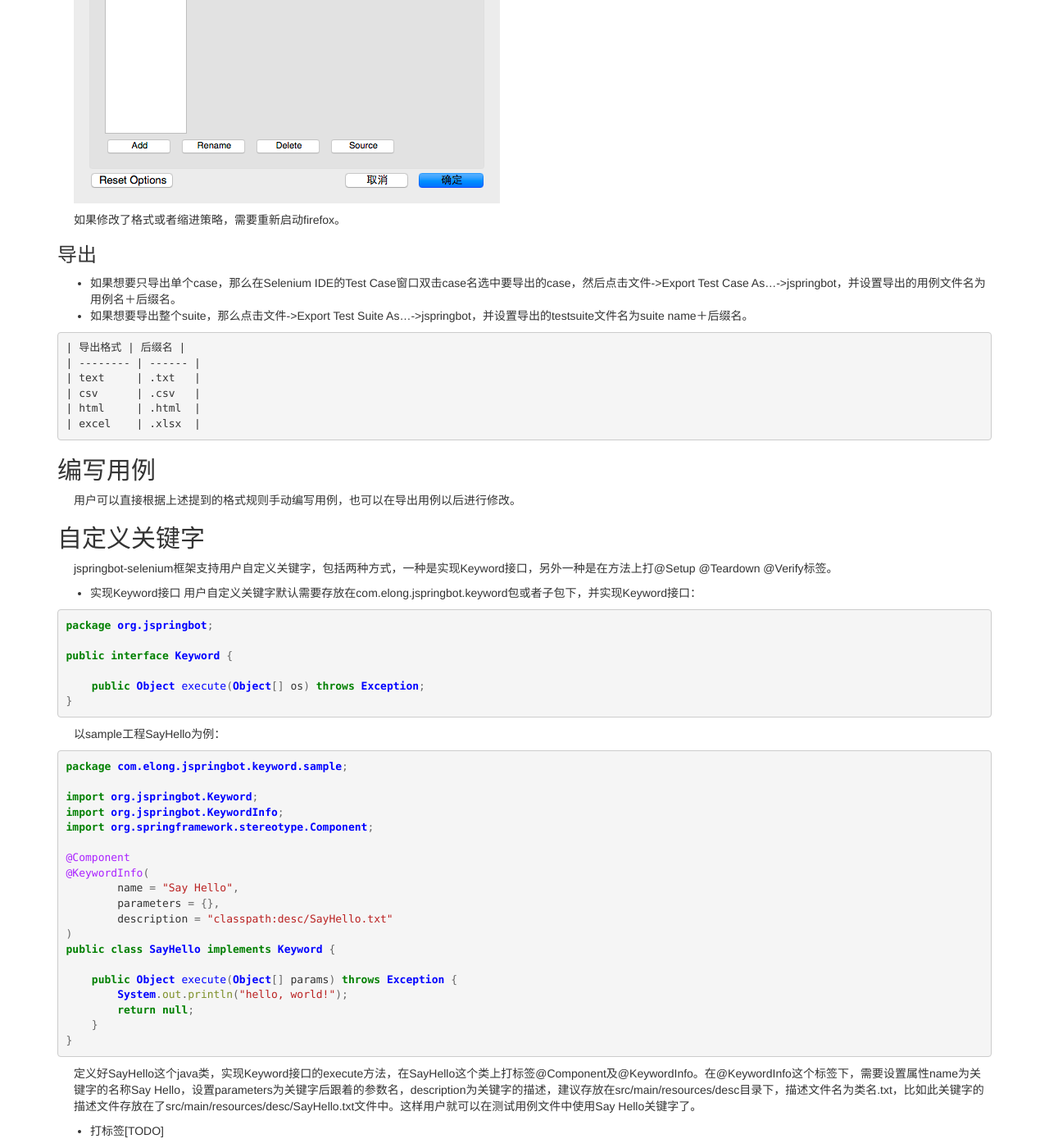
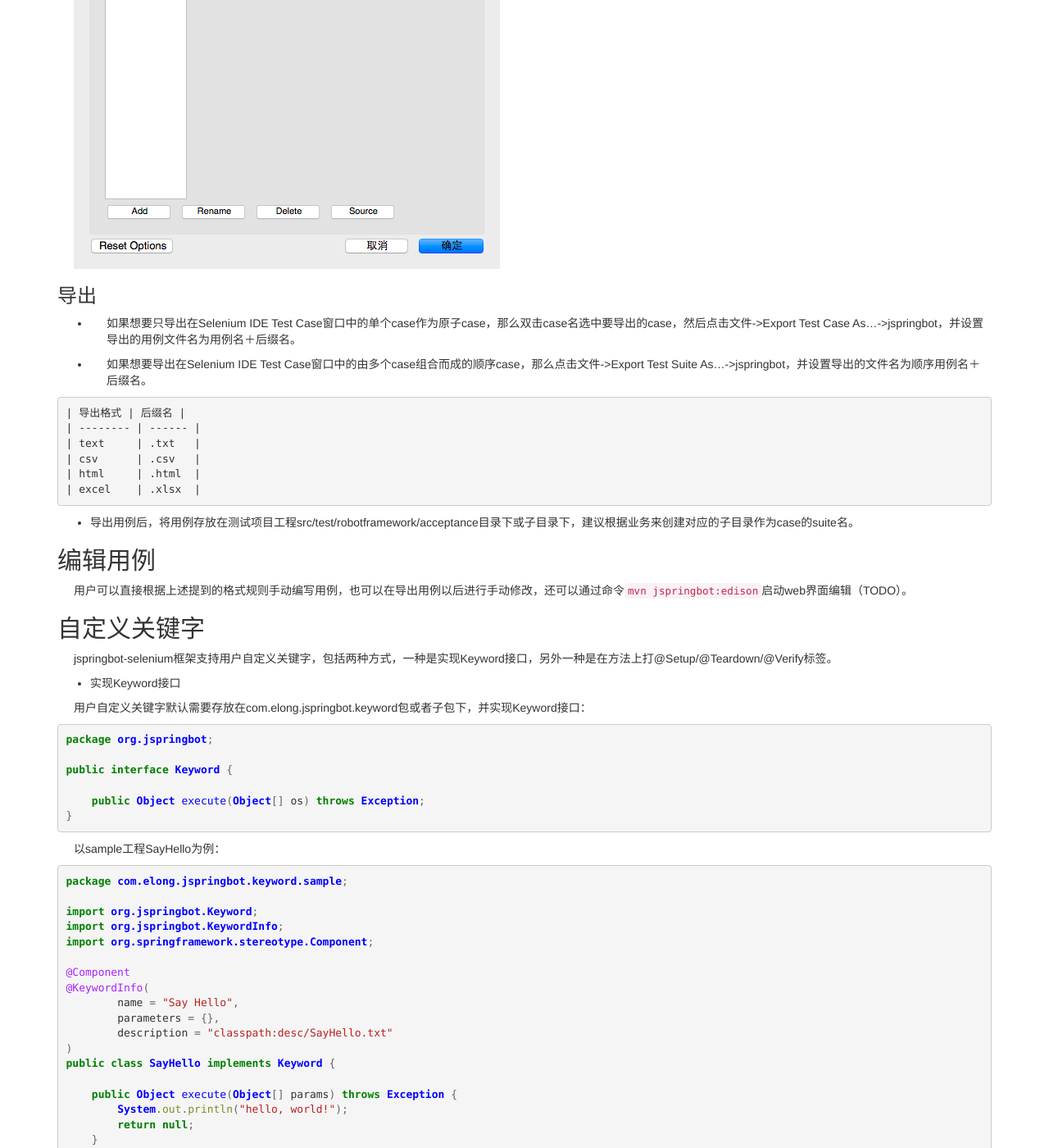
Before and after one commit to yanshuai/blog, a Jekyll site: the page built from _posts/2014-10-18-jspringbot-selenium用户手册.md, in a window 1280 px wide and 1400 px high, scrolled down 5672 px. Shown: the whole window at 82% size. Built offline with Jekyll 4.4.1, drawn with Linux system fonts in a browser that asks for light colours; nearby versions of some CDN libraries; Markdown is read by kramdown in place of the engine named in the settings; some of the changed text lies outside the part shown.

Commit message:
更新selenium用户手册

````diff
--- a/_posts/2014-10-18-jspringbot-selenium用户手册.md
+++ b/_posts/2014-10-18-jspringbot-selenium用户手册.md
@@ -118,14 +121,18 @@
 ```
 
 * java
+
 * maven
 
-## 项目初始化
+## 测试项目
+
+### 初始化
+
 如果尚未初始化测试项目工程，那么首先需要执行命令```mvn archetype:generate -B -DarchetypeGroupId=com.elong.jspringbot -DarchetypeArtifactId=jspringbot-selenium-archetype -DarchetypeVersion=RELEASE -DgroupId=com.elong.jspringbot -Dpackage=com.elong.jspringbot -DartifactId=jspringbot-selenium-<team> -Dversion=<version>```，其中```<team>```设置为所在团队的名称，```<version>```设置为对应被测项目的版本号。
 
-## 项目目录结构
+### 项目结构
 
-项目初始化完成以后，会在执行目录下产生jspringbot-selenium-<team>文件夹，该文件夹下目录结构为：
+项目初始化完成以后，会在执行目录下产生jspringbot-selenium-```<team>```文件夹，该文件夹下目录结构为：
 
 ```
 src/
@@ -152,13 +159,18 @@
         └── selenium-resources.txt
 ```
 
-用户可以在src/main目录下自定义关键字，具体操作见自定义关键字章节；在src/test/robotframework/acceptance目录下或者是子目录下存放测试用例。每个测试用例都是单个文件，根据用例间的依赖关系，测试用例可分为原子用例/顺序用例/笛卡尔集用例。对于在子目录下创建的测试用例文件，suite名为各层子目录用.连接的目录名，用例名为suite名.文件名的前缀。的比如在bing/search目录下创建的用例文件SayHello.txt，suite名为bing.search，用例名为bing.search.SayHello。
+用户可以在src/main目录下自定义关键字，具体操作见自定义关键字章节，定义好关键字以后，就可以在测试用例中使用定义好的关键字了。
+用户要将测试用例存放在src/test/robotframework/acceptance目录下或者是其子目录下。对于在子目录下创建的测试用例文件，suite名为各层子目录用.连接的目录名，用例名为suite名.文件名的前缀。的比如在bing/search目录下创建的用例文件SayHello.txt，suite名为bing.search，用例名为bing.search.SayHello。
+每个测试用例都是单个文件，根据用例间的依赖关系，测试用例可分为原子用例/顺序用例/笛卡尔集用例。
 
 ## 录制用例
+
 录制用例采用标准的selenium-ide录制方式来进行操作。
 
 ## 导出用例
+
 ### 支持格式
+
 * text格式
 
 ```robotframework
@@ -238,7 +250,7 @@
 
 * html格式 [TODO]
 
-<img src="Mobile用户正常登录功能.png" alt="jspringbot-selenium excel格式测试用例" />
+!["jspringbot-selenium excel格式测试用例"](Mobile用户正常登录功能.png)
 
 * excel格式 [TODO]
 
@@ -246,15 +258,15 @@
 
 ### 选择格式
 
-打开selenium-ide，点击Options->Options->Formats，选择jspringbot，设置Format为想要导出的格式。如果选择的导出格式是text格式，那么需要设置Indent为想要缩进的空格数，支持2 spaces/4 spaces/8 spaces策略，推荐使用默认4个空格策略。对于别的格式，不需要关心缩进设置。
+打开selenium-ide，点击Options->Options->Formats，选择jspringbot，设置Format为想要导出的格式。如果选择的导出格式是text格式，那么需要设置Indent为想要缩进的空格数，支持2 spaces/4 spaces/8 spaces策略，推荐使用默认4个空格策略。对于别的格式，不需要关心缩进设置。注意，如果修改了格式或者缩进策略，需要重新启动firefox。
 
-<img src="jspringbot导出用例选项.png" alt="jspringbot导出用例选项" />
-
-如果修改了格式或者缩进策略，需要重新启动firefox。
+!["jspringbot导出用例选项"](jspringbot导出用例选项.png)
 
 ### 导出
-* 如果想要只导出单个case，那么在Selenium IDE的Test Case窗口双击case名选中要导出的case，然后点击文件->Export Test Case As...->jspringbot，并设置导出的用例文件名为用例名＋后缀名。
-* 如果想要导出整个suite，那么点击文件->Export Test Suite As...->jspringbot，并设置导出的testsuite文件名为suite name＋后缀名。
+
+* 如果想要只导出在Selenium IDE Test Case窗口中的单个case作为原子case，那么双击case名选中要导出的case，然后点击文件->Export Test Case As...->jspringbot，并设置导出的用例文件名为用例名＋后缀名。
+
+* 如果想要导出在Selenium IDE Test Case窗口中的由多个case组合而成的顺序case，那么点击文件->Export Test Suite As...->jspringbot，并设置导出的文件名为顺序用例名＋后缀名。
 
 ```
 | 导出格式 | 后缀名 |
@@ -265,13 +277,18 @@
 | excel    | .xlsx  |
 ```
 
-## 编写用例
-用户可以直接根据上述提到的格式规则手动编写用例，也可以在导出用例以后进行修改。
+* 导出用例后，将用例存放在测试项目工程src/test/robotframework/acceptance目录下或子目录下，建议根据业务来创建对应的子目录作为case的suite名。
+
+## 编辑用例
+
+用户可以直接根据上述提到的格式规则手动编写用例，也可以在导出用例以后进行手动修改，还可以通过命令```mvn jspringbot:edison```启动web界面编辑（TODO）。
 
 ## 自定义关键字
-jspringbot-selenium框架支持用户自定义关键字，包括两种方式，一种是实现Keyword接口，另外一种是在方法上打@Setup @Teardown @Verify标签。
+
+jspringbot-selenium框架支持用户自定义关键字，包括两种方式，一种是实现Keyword接口，另外一种是在方法上打@Setup/@Teardown/@Verify标签。
 
 * 实现Keyword接口
+
 用户自定义关键字默认需要存放在com.elong.jspringbot.keyword包或者子包下，并实现Keyword接口：
 
 ```java
@@ -314,12 +331,16 @@
 采用japi框架原先所采用的@Setup/@Teardown/@Verify标签方式。
 
 ## 运行用例
+
 * 执行```mvn clean integration-test```将运行所有的测试用例。
+
 * 执行```mvn clean integration-test -Dtests=<test1>```将运行单个测试用例<test1>，<test1>为suite名.case名，case名不包含后缀。比如在src/test/robotframework/acceptance目录下，存在文件bing/sayHello.txt，要运行此sayHello用例，需要执行命令```mvn clean integration-test -Dtests=bing.sayHello```。
 * 默认情况下，用例是在firefox中运行的，如果想要在别的浏览器中运行，需要在命令行下加上参数```-Dbrowser=<browser>```，其中```<browser>```为浏览器的名称，包括```ie/firefox/chrome/safari/opera```。
 
 ## 查看报告
+
 运行完用例以后，将在标准屏幕上打印各个用例成功失败的信息，并且在输出目录下产生robotframework-reports目录存放执行报告。
+
 * 标准屏幕打印如下：
 
 !["robotframework stdout reports"](robotframework-stdout-reports.png)
@@ -329,6 +350,9 @@
 !["robotframework log reports"](robotframework-log-reports.png)
 
 ## 案例
+
 1. [艺龙账号登陆测试用例](jspringbot-selenium-艺龙账号登陆测试用例.html)
+
 2. [vdisk文件操作测试用例](jspringbot-selenium-vdisk文件操作测试用例.html)
+
 3. 更多样例见samples工程。
````
Also changed, not shown: other parts of _posts/2014-10-18-jspringbot-selenium用户手册.md (+4 -1 lines).
